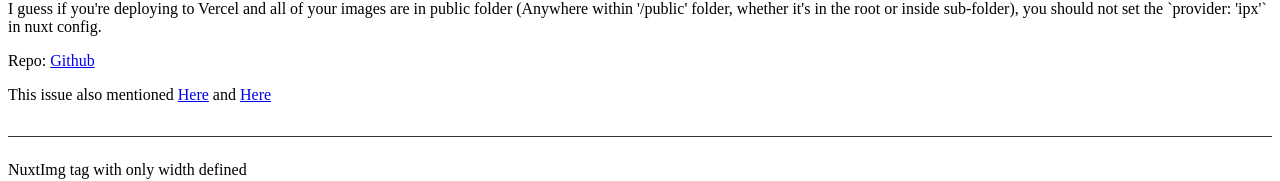
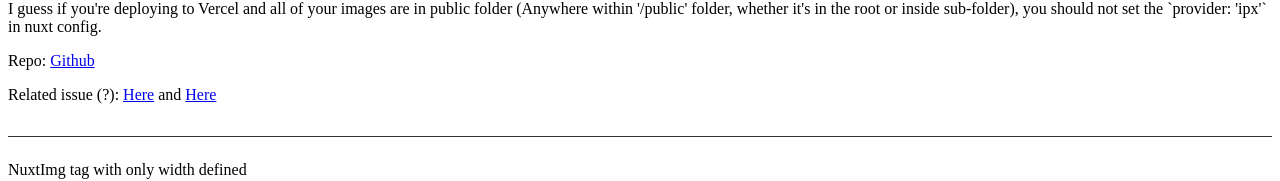
Before and after one commit to rizalrenaldi/nuxtimg-test, a Nuxt app: page / in a window 1280 px wide. Shown: the part 169-350 px from the top of the page. Built offline with nearby package versions, Linux system fonts and the light colour scheme.

Commit message:
explanation 2

```diff
--- a/app.vue
+++ b/app.vue
@@ -9,7 +9,7 @@
       <p>Repo: <NuxtLink href="https://github.com/rizalrenaldi/nuxtimg-test" target="_blank">Github</NuxtLink></p>
 
       <div>
-        <span>This issue also mentioned </span>
+        <span>Related issue (?): </span>
         <NuxtLink href="https://github.com/nuxt/image/issues/1281" target="_blank">Here</NuxtLink> <span> and </span>
       <NuxtLink href="https://github.com/nuxt/image/issues/1281#issuecomment-2111403408" target="_blank">Here</NuxtLink>
       </div>
```
